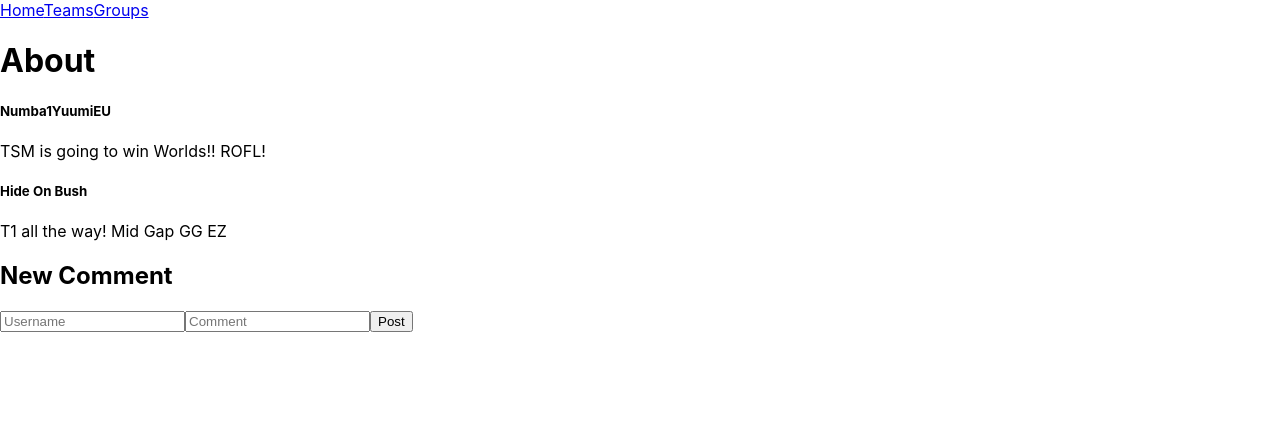
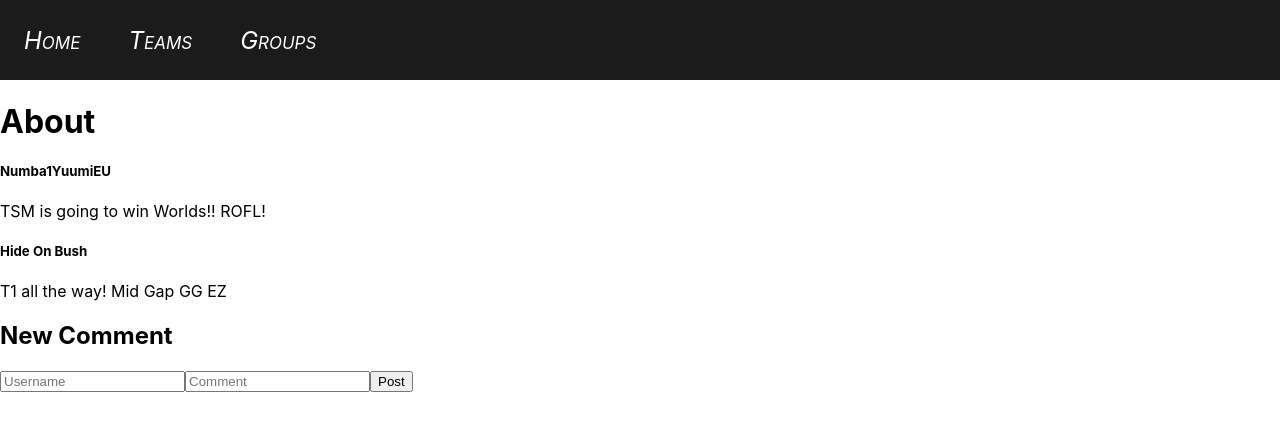
Before and after one commit to GDeca92/phase-2-project-lol-worlds-2022, a React (Create React App) app in the folder my-app/: page / in a window 1280 px wide. Shown: the top 430 px of the page. Built offline with nearby package versions, Linux system fonts and the light colour scheme; data requests are answered from the project's data file.

Commit message:
Header css added

```diff
--- a/my-app/src/components/CommentContainer.js
+++ b/my-app/src/components/CommentContainer.js
@@ -11,7 +11,7 @@ const CommentContainer = ({commentsList}) => {
   ))
 
   return (
-    <div>
+    <div id="comment_display">
       {commentComponent}
     </div>
   );
--- a/my-app/src/index.css
+++ b/my-app/src/index.css
@@ -11,3 +11,23 @@ code {
   font-family: source-code-pro, Menlo, Monaco, Consolas, 'Courier New',
     monospace;
 }
+
+nav {
+  background-color: #1b1b1b;
+}
+
+nav a {
+  display: inline-block;
+  margin: 1.6rem 1.5rem;
+  text-decoration: none;
+  color: #ffffff;
+  font-size: 1.5em;
+  font-style: oblique;
+  font-variant: small-caps;
+}
+
+nav a:hover,
+nav a:active {
+  color: antiquewhite;
+  border-bottom: 2px solid antiquewhite;
+}
```
Also changed, not shown: my-app/src/components/NavBar.js (line endings or trailing spaces).
